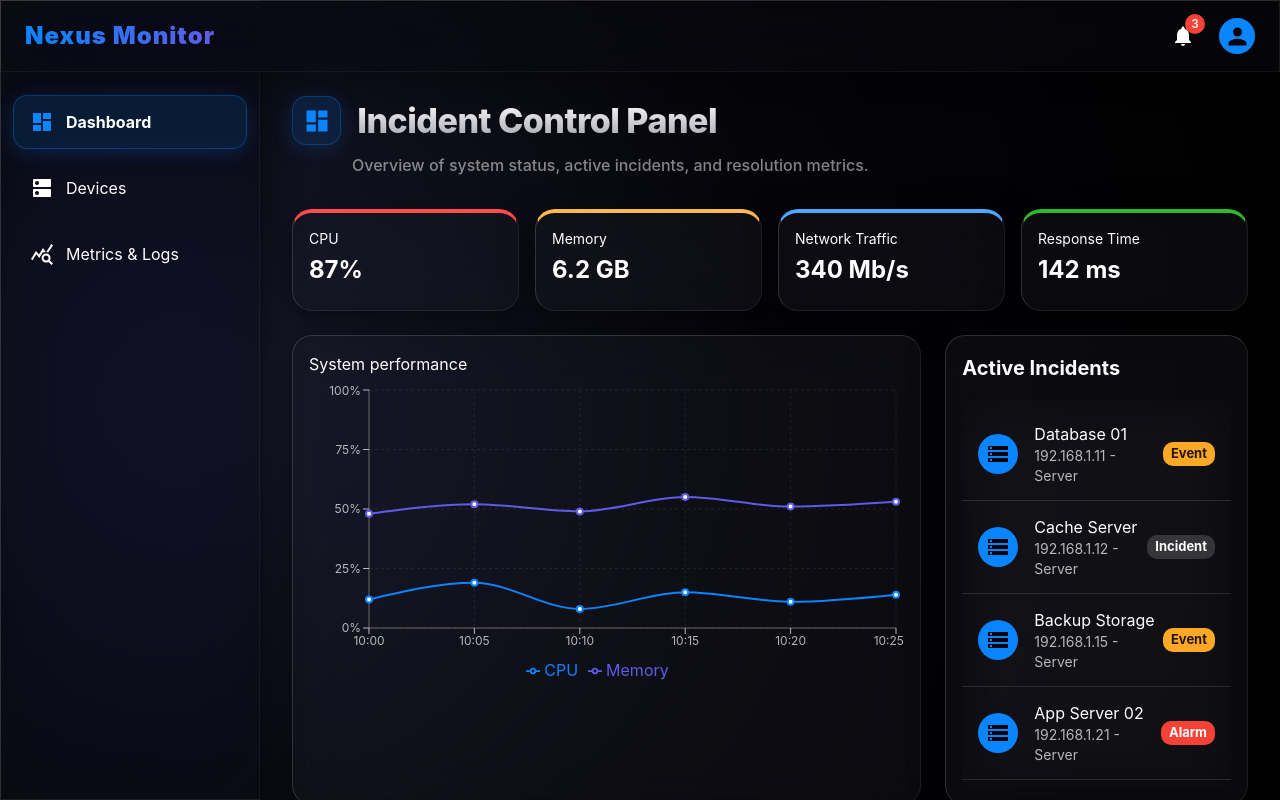
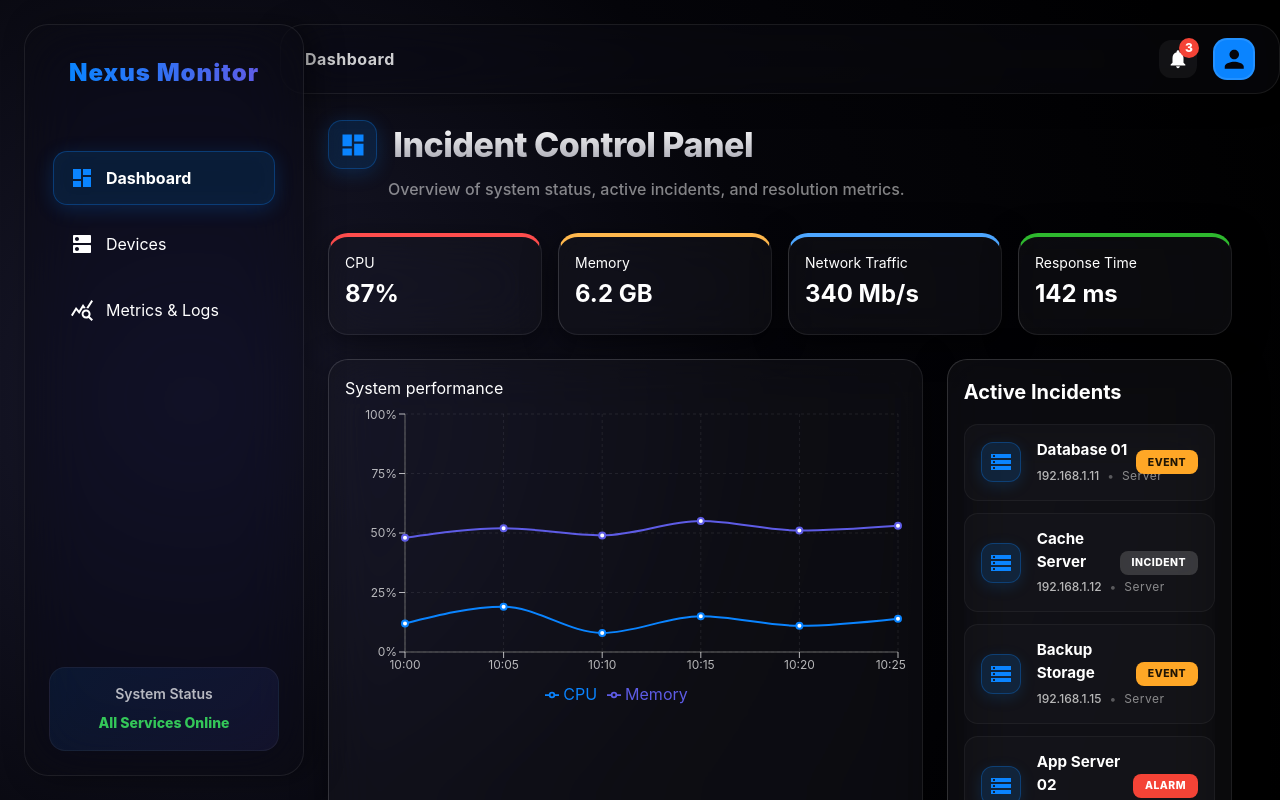
Before and after one commit to biscuitdelicious/Nexus, a React (Vite) app: page / in a window 1280 px wide. Shown: the top 800 px of the page. Built offline with nearby package versions, Linux system fonts and the light colour scheme.

Commit message:
Update layout - header, sidebar and logs table

```diff
--- a/src/components/DeviceList.jsx
+++ b/src/components/DeviceList.jsx
@@ -1,5 +1,5 @@
 import React from 'react';
-import { List, ListItem, ListItemText, ListItemAvatar, Avatar, Typography, Paper, Chip } from '@mui/material';
+import { List, ListItem, ListItemText, ListItemAvatar, Avatar, Typography, Paper, Chip, Box } from '@mui/material';
 import StorageIcon from '@mui/icons-material/Storage';
 import RouterIcon from '@mui/icons-material/Router';
 import SecurityIcon from '@mui/icons-material/Security';
@@ -39,39 +39,101 @@ const getColor = (status) => {
   }
 };
 
+const getAvatarConfig = (type) => {
+  switch (type) {
+    case 'Server': return { bg: 'rgba(10, 132, 255, 0.15)', color: '#0A84FF', border: 'rgba(10, 132, 255, 0.3)' };
+    case 'Network': return { bg: 'rgba(94, 92, 230, 0.15)', color: '#5E5CE6', border: 'rgba(94, 92, 230, 0.3)' };
+    case 'Security': return { bg: 'rgba(255, 149, 0, 0.15)', color: '#FF9500', border: 'rgba(255, 149, 0, 0.3)' };
+    default: return { bg: 'rgba(255, 255, 255, 0.1)', color: '#FFF', border: 'rgba(255, 255, 255, 0.2)' };
+  }
+};
+
 const DeviceList = ({ showOnlyIssues = false }) => {
   const displayedDevices = showOnlyIssues
     ? devices.filter((device) => device.status !== 'Healthy')
     : devices;
 
   return (
-    <Paper variant="outlined" sx={{ height: '100%', overflow: 'auto' }}>
-      <List sx={{ width: '100%', bgcolor: 'background.paper' }}>
-        {displayedDevices.map((device) => (
-          <ListItem key={device.id} divider>
+    <Paper
+      variant="outlined"
+      sx={{
+        height: '100%',
+        overflow: 'auto',
+        background: 'transparent',
+        border: 'none',
+      }}
+    >
+      <List sx={{ width: '100%', bgcolor: 'transparent', p: 0 }}>
+        {displayedDevices.map((device) => {
+          const avatarCfg = getAvatarConfig(device.type);
+
+          return (
+            <ListItem
+              key={device.id}
+              sx={{
+                mb: 1.5,
+                borderRadius: '14px',
+                border: '1px solid rgba(255, 255, 255, 0.05)',
+                background: 'rgba(25, 25, 32, 0.4)',
+                backdropFilter: 'blur(12px)',
+                transition: 'all 0.3s cubic-bezier(0.4, 0, 0.2, 1)',
+                '&:hover': {
+                  background: 'rgba(255, 255, 255, 0.08)',
+                  transform: 'translateY(-3px)',
+                  boxShadow: '0 8px 24px rgba(0,0,0,0.3)',
+                  borderColor: 'rgba(255, 255, 255, 0.15)',
+                }
+              }}
+            >
               <ListItemAvatar>
-              <Avatar sx={{ bgcolor: device.type === 'Server' ? 'primary.main' : device.type === 'Network' ? 'secondary.main' : 'info.main' }}>
+                <Avatar
+                  sx={{
+                    bgcolor: avatarCfg.bg,
+                    color: avatarCfg.color,
+                    border: `1px solid ${avatarCfg.border}`,
+                    borderRadius: '12px',
+                    boxShadow: `0 4px 15px ${avatarCfg.bg}`
+                  }}
+                >
                   {getIcon(device.type)}
                 </Avatar>
               </ListItemAvatar>
               <ListItemText
-              primary={device.name}
+                primary={
+                  <Typography sx={{ fontWeight: 700, fontSize: '0.95rem', color: '#ffffff' }}>
+                    {device.name}
+                  </Typography>
+                }
                 secondary={
-                <React.Fragment>
-                  <Typography sx={{ display: 'inline' }} component="span" variant="body2" color="text.primary">
+                  <Box sx={{ display: 'flex', alignItems: 'center', gap: 1, mt: 0.5 }}>
+                    <Typography component="span" variant="caption" sx={{ color: 'rgba(255,255,255,0.7)', fontWeight: 500 }}>
                       {device.ip}
                     </Typography>
-                  {" - " + device.type}
-                </React.Fragment>
+                    <Typography component="span" variant="caption" sx={{ color: 'rgba(255,255,255,0.3)' }}>
+                      •
+                    </Typography>
+                    <Typography component="span" variant="caption" sx={{ color: 'rgba(255,255,255,0.5)', letterSpacing: '0.5px' }}>
+                      {device.type}
+                    </Typography>
+                  </Box>
                 }
               />
               <Chip
                 label={device.status}
                 color={getColor(device.status)}
                 size="small"
+                sx={{
+                  fontWeight: 800,
+                  borderRadius: '8px',
+                  textTransform: 'uppercase',
+                  fontSize: '0.65rem',
+                  letterSpacing: '0.5px',
+                  padding: '0 4px'
+                }}
               />
             </ListItem>
-        ))}
+          );
+        })}
       </List>
     </Paper>
   );
--- a/src/components/Layout.jsx
+++ b/src/components/Layout.jsx
@@ -6,7 +6,7 @@ import QueryStatsIcon from '@mui/icons-material/QueryStats';
 import NotificationsIcon from '@mui/icons-material/Notifications';
 import MenuIcon from '@mui/icons-material/Menu';
 
-const drawerWidth = 260;
+const drawerWidth = 280;
 
 const Layout = ({ children, activePage, setActivePage }) => {
   const [mobileOpen, setMobileOpen] = useState(false);
@@ -21,9 +21,23 @@ const Layout = ({ children, activePage, setActivePage }) => {
   };
 
   const drawerContent = (
-    <Box>
-      <Toolbar sx={{ mb: 2 }} />
-      <List>
+    <Box sx={{ height: '100%', display: 'flex', flexDirection: 'column' }}>
+      <Box sx={{ p: 4, display: 'flex', alignItems: 'center', justifyContent: 'center', mb: 2 }}>
+        <Typography
+          variant="h5"
+          noWrap
+          sx={{
+            background: 'linear-gradient(90deg, #0A84FF, #5E5CE6)',
+            WebkitBackgroundClip: 'text',
+            WebkitTextFillColor: 'transparent',
+            fontWeight: 900,
+            letterSpacing: '1px'
+          }}
+        >
+          Nexus Monitor
+        </Typography>
+      </Box>
+      <List sx={{ px: 2, flexGrow: 1 }}>
         <ListItem disablePadding>
           <ListItemButton
             selected={activePage === 'Dashboard'}
@@ -52,6 +66,17 @@ const Layout = ({ children, activePage, setActivePage }) => {
           </ListItemButton>
         </ListItem>
       </List>
+
+      <Box sx={{ p: 3 }}>
+        <Box sx={{ p: 2, borderRadius: '16px', background: 'linear-gradient(135deg, rgba(10, 132, 255, 0.1), rgba(94, 92, 230, 0.1))', border: '1px solid rgba(255,255,255,0.05)', textAlign: 'center' }}>
+          <Typography variant="body2" sx={{ color: 'rgba(255,255,255,0.7)', fontWeight: 600, mb: 1 }}>
+            System Status
+          </Typography>
+          <Typography variant="subtitle2" sx={{ color: '#34c759', fontWeight: 800 }}>
+            All Services Online
+          </Typography>
+        </Box>
+      </Box>
     </Box>
   );
 
@@ -61,10 +86,21 @@ const Layout = ({ children, activePage, setActivePage }) => {
 
       <AppBar
         position="fixed"
-        sx={{ zIndex: (theme) => theme.zIndex.drawer + 1 }}
+        elevation={0}
+        sx={{
+          top: { xs: 0, sm: 24 },
+          left: { xs: 0, sm: drawerWidth },
+          right: 0,
+          mx: 'auto',
+          width: { xs: '100%', sm: 'calc(100% - 120px)' },
+          maxWidth: '1000px',
+          borderRadius: { xs: 0, sm: '24px' },
+          height: 70,
+          justifyContent: 'center',
+          border: { xs: 'none', sm: '1px solid rgba(255, 255, 255, 0.08)' }
+        }}
       >
-        <Toolbar sx={{ display: 'flex', justifyContent: 'space-between', height: 70 }}>
-          <Box sx={{ display: 'flex', alignItems: 'center' }}>
+        <Toolbar sx={{ display: 'flex', justifyContent: 'space-between' }}>
           <IconButton
             color="inherit"
             edge="start"
@@ -73,38 +109,29 @@ const Layout = ({ children, activePage, setActivePage }) => {
           >
             <MenuIcon />
           </IconButton>
-            <Typography
-              variant="h5"
-              noWrap
-              component="div"
-              sx={{
-                background: 'linear-gradient(90deg, #0A84FF, #5E5CE6)',
-                WebkitBackgroundClip: 'text',
-                WebkitTextFillColor: 'transparent',
-                fontWeight: 900,
-                letterSpacing: '1px'
-              }}
-            >
-              Nexus Monitor
+
+          <Box sx={{ display: { xs: 'flex', sm: 'none' }, alignItems: 'center' }}>
+            <Typography variant="h6" sx={{ fontWeight: 800 }}>Nexus</Typography>
+          </Box>
+
+          <Box sx={{ display: { xs: 'none', sm: 'flex' }, alignItems: 'center' }}>
+             <Typography variant="subtitle1" sx={{ fontWeight: 700, color: 'rgba(255,255,255,0.8)', letterSpacing: '0.5px' }}>
+                {activePage}
              </Typography>
           </Box>
-          <Box sx={{ display: 'flex', alignItems: 'center', gap: 1 }}>
-            <IconButton color="inherit" sx={{ '&:hover': { backgroundColor: 'rgba(255,255,255,0.1)' } }}>
-              <Badge badgeContent={3} color="error">
-                <NotificationsIcon />
+
+          <Box sx={{ display: 'flex', alignItems: 'center', gap: 2 }}>
+            <IconButton sx={{ bgcolor: 'rgba(255,255,255,0.05)', borderRadius: '12px', '&:hover': { bgcolor: 'rgba(255,255,255,0.1)' } }}>
+              <Badge badgeContent={3} color="error" sx={{ '& .MuiBadge-badge': { fontWeight: 800 } }}>
+                <NotificationsIcon sx={{ fontSize: 22 }} />
               </Badge>
             </IconButton>
-            <IconButton sx={{ p: 0, ml: 1 }}>
-              <Avatar alt="Admin User" src="" sx={{ width: 36, height: 36, bgcolor: 'primary.main' }} />
-            </IconButton>
+            <Avatar src="" sx={{ width: 42, height: 42, borderRadius: '14px', bgcolor: 'primary.main', border: '2px solid rgba(255,255,255,0.1)' }} />
           </Box>
         </Toolbar>
       </AppBar>
 
-      <Box
-        component="nav"
-        sx={{ width: { sm: drawerWidth }, flexShrink: { sm: 0 } }}
-      >
+      <Box component="nav" sx={{ width: { sm: drawerWidth }, flexShrink: { sm: 0 } }}>
         <Drawer
           variant="temporary"
           open={mobileOpen}
@@ -124,7 +151,16 @@ const Layout = ({ children, activePage, setActivePage }) => {
           variant="permanent"
           sx={{
             display: { xs: 'none', sm: 'block' },
-            '& .MuiDrawer-paper': { boxSizing: 'border-box', width: drawerWidth },
+            '& .MuiDrawer-paper': {
+              boxSizing: 'border-box',
+              width: drawerWidth,
+              top: 24,
+              left: 24,
+              height: 'calc(100vh - 48px)',
+              borderRadius: '24px',
+              border: '1px solid rgba(255, 255, 255, 0.08)',
+              overflow: 'hidden'
+            },
           }}
           open
         >
@@ -138,7 +174,8 @@ const Layout = ({ children, activePage, setActivePage }) => {
           flexGrow: 1,
           p: 4,
           width: { sm: `calc(100% - ${drawerWidth}px)` },
-          pt: 12
+          pt: { xs: 12, sm: 15 },
+          px: { xs: 2, sm: 4, md: 6 }
         }}
       >
         {children}
--- a/src/components/LogsTable.jsx
+++ b/src/components/LogsTable.jsx
@@ -5,7 +5,6 @@ import {
   FormControl,
   InputLabel,
   MenuItem,
-  Paper,
   Select,
   Table,
   TableBody,
@@ -16,22 +15,28 @@ import {
   Typography,
 } from '@mui/material';
 
-const levelColor = (level) => {
+const getLevelStyle = (level) => {
   switch (level.toLowerCase()) {
     case 'alarm':
-      return 'error';
+      return { bg: 'rgba(255, 59, 48, 0.15)', color: '#ff3b30', border: 'rgba(255, 59, 48, 0.3)' };
     case 'incident':
-      return 'warning';
+      return { bg: 'rgba(255, 149, 0, 0.15)', color: '#ff9500', border: 'rgba(255, 149, 0, 0.3)' };
     case 'event':
-      return 'info';
+      return { bg: 'rgba(10, 132, 255, 0.15)', color: '#0A84FF', border: 'rgba(10, 132, 255, 0.3)' };
     default:
-      return 'default';
+      return { bg: 'rgba(255, 255, 255, 0.1)', color: '#FFF', border: 'rgba(255, 255, 255, 0.2)' };
   }
 };
 
 const formatTs = (iso) => {
   try {
-    return new Date(iso).toLocaleString();
+    return new Date(iso).toLocaleString('en-US', {
+      month: 'short',
+      day: 'numeric',
+      hour: '2-digit',
+      minute: '2-digit',
+      second: '2-digit'
+    });
   } catch {
     return iso;
   }
@@ -55,18 +60,36 @@ const LogsTable = ({ entries }) => {
   }, [allowedEntries, levelFilter]);
 
   return (
-    <Paper variant="outlined" sx={{ width: '100%', minWidth: 0 }}>
-      <Box sx={{ p: 2, display: 'flex', flexWrap: 'wrap', alignItems: 'center', gap: 2 }}>
-        <Typography variant="h6" sx={{ flexGrow: 1, fontWeight: 600 }}>
-          Recent logs
+    <Box sx={{ width: '100%', minWidth: 0 }}>
+      <Box sx={{ p: 2, display: 'flex', flexWrap: 'wrap', alignItems: 'center', gap: 2, mb: 1 }}>
+        <Typography variant="h6" sx={{ flexGrow: 1, fontWeight: 800, color: '#fff', letterSpacing: '0.5px' }}>
+          System Logs
         </Typography>
-        <FormControl size="small" sx={{ minWidth: 140 }}>
-          <InputLabel id="logs-level-filter">Level</InputLabel>
+        <FormControl size="small" sx={{ minWidth: 160 }}>
+          <InputLabel id="logs-level-filter" sx={{ color: 'rgba(255,255,255,0.5)' }}>
+            Filter Level
+          </InputLabel>
           <Select
             labelId="logs-level-filter"
-            label="Level"
+            label="Filter Level"
             value={levelFilter}
             onChange={(e) => setLevelFilter(e.target.value)}
+            sx={{
+              color: '#fff',
+              borderRadius: '12px',
+              background: 'rgba(25, 25, 32, 0.4)',
+              backdropFilter: 'blur(12px)',
+              '& .MuiOutlinedInput-notchedOutline': {
+                borderColor: 'rgba(255, 255, 255, 0.1)',
+              },
+              '&:hover .MuiOutlinedInput-notchedOutline': {
+                borderColor: 'rgba(255, 255, 255, 0.3)',
+              },
+              '&.Mui-focused .MuiOutlinedInput-notchedOutline': {
+                borderColor: '#0A84FF',
+              },
+              '& .MuiSvgIcon-root': { color: 'rgba(255,255,255,0.5)' }
+            }}
           >
             {levels.map((lvl) => (
               <MenuItem key={lvl} value={lvl}>
@@ -76,38 +99,89 @@ const LogsTable = ({ entries }) => {
           </Select>
         </FormControl>
       </Box>
-      <TableContainer sx={{ maxHeight: 420 }}>
-        <Table size="small" stickyHeader>
+
+      <TableContainer
+        sx={{
+          maxHeight: 500,
+          background: 'transparent',
+          boxShadow: 'none',
+          '&::-webkit-scrollbar': { width: '6px', height: '6px' },
+          '&::-webkit-scrollbar-thumb': { backgroundColor: 'rgba(255,255,255,0.1)', borderRadius: '10px' },
+        }}
+      >
+        <Table size="medium" stickyHeader sx={{ borderCollapse: 'separate', borderSpacing: '0 8px' }}>
           <TableHead>
             <TableRow>
-              <TableCell sx={{ fontWeight: 600, width: 200 }}>Time</TableCell>
-              <TableCell sx={{ fontWeight: 600, width: 100 }}>Level</TableCell>
-              <TableCell sx={{ fontWeight: 600, width: 160 }}>Source</TableCell>
-              <TableCell sx={{ fontWeight: 600 }}>Message</TableCell>
+              <TableCell sx={{ background: 'transparent', color: 'rgba(255,255,255,0.4)', borderBottom: 'none', fontWeight: 700, textTransform: 'uppercase', fontSize: '0.75rem', letterSpacing: '1px', pl: 3 }}>Time</TableCell>
+              <TableCell sx={{ background: 'transparent', color: 'rgba(255,255,255,0.4)', borderBottom: 'none', fontWeight: 700, textTransform: 'uppercase', fontSize: '0.75rem', letterSpacing: '1px' }}>Level</TableCell>
+              <TableCell sx={{ background: 'transparent', color: 'rgba(255,255,255,0.4)', borderBottom: 'none', fontWeight: 700, textTransform: 'uppercase', fontSize: '0.75rem', letterSpacing: '1px' }}>Source</TableCell>
+              <TableCell sx={{ background: 'transparent', color: 'rgba(255,255,255,0.4)', borderBottom: 'none', fontWeight: 700, textTransform: 'uppercase', fontSize: '0.75rem', letterSpacing: '1px' }}>Message</TableCell>
             </TableRow>
           </TableHead>
           <TableBody>
-            {filtered.map((row) => (
-              <TableRow key={row.id} hover>
-                <TableCell sx={{ whiteSpace: 'nowrap', typography: 'body2' }}>{formatTs(row.ts)}</TableCell>
+            {filtered.map((row) => {
+              const style = getLevelStyle(row.level);
+              return (
+                <TableRow
+                  key={row.id}
+                  sx={{
+                    background: 'rgba(25, 25, 32, 0.4)',
+                    backdropFilter: 'blur(12px)',
+                    transition: 'all 0.2s ease-in-out',
+                    '&:hover': {
+                      background: 'rgba(255, 255, 255, 0.08)',
+                      transform: 'translateY(-2px)',
+                      boxShadow: '0 8px 24px rgba(0,0,0,0.3)',
+                    },
+                    '& td': {
+                      borderBottom: 'none',
+                      borderTop: '1px solid rgba(255, 255, 255, 0.03)',
+                    },
+                    '& td:first-of-type': {
+                      borderLeft: '1px solid rgba(255, 255, 255, 0.03)',
+                      borderTopLeftRadius: '16px',
+                      borderBottomLeftRadius: '16px',
+                    },
+                    '& td:last-of-type': {
+                      borderRight: '1px solid rgba(255, 255, 255, 0.03)',
+                      borderTopRightRadius: '16px',
+                      borderBottomRightRadius: '16px',
+                    }
+                  }}
+                >
+                  <TableCell sx={{ pl: 3, color: 'rgba(255,255,255,0.6)', typography: 'body2', fontWeight: 500, whiteSpace: 'nowrap' }}>
+                    {formatTs(row.ts)}
+                  </TableCell>
                   <TableCell>
                     <Chip
-                    size="small"
-                    label={row.level.toUpperCase()}
-                    color={levelColor(row.level)}
-                    variant="outlined"
+                      label={row.level}
+                      sx={{
+                        background: style.bg,
+                        color: style.color,
+                        border: `1px solid ${style.border}`,
+                        fontWeight: 800,
+                        borderRadius: '8px',
+                        textTransform: 'uppercase',
+                        fontSize: '0.65rem',
+                        letterSpacing: '0.5px',
+                        height: '24px',
+                        boxShadow: `0 2px 10px ${style.bg}`
+                      }}
                     />
                   </TableCell>
-                <TableCell sx={{ fontFamily: 'ui-monospace, monospace', typography: 'body2' }}>{row.source}</TableCell>
-                <TableCell sx={{ fontFamily: 'ui-monospace, monospace', typography: 'body2', wordBreak: 'break-word' }}>
+                  <TableCell sx={{ fontFamily: 'ui-monospace, SFMono-Regular, Menlo, Monaco, Consolas, monospace', color: '#0A84FF', fontSize: '0.85rem', fontWeight: 600 }}>
+                    {row.source}
+                  </TableCell>
+                  <TableCell sx={{ color: '#fff', fontSize: '0.9rem', fontWeight: 500 }}>
                     {row.message}
                   </TableCell>
                 </TableRow>
-            ))}
+              );
+            })}
           </TableBody>
         </Table>
       </TableContainer>
-    </Paper>
+    </Box>
   );
 };
 
```
Lines whose indentation alone changed are shown as unchanged.
